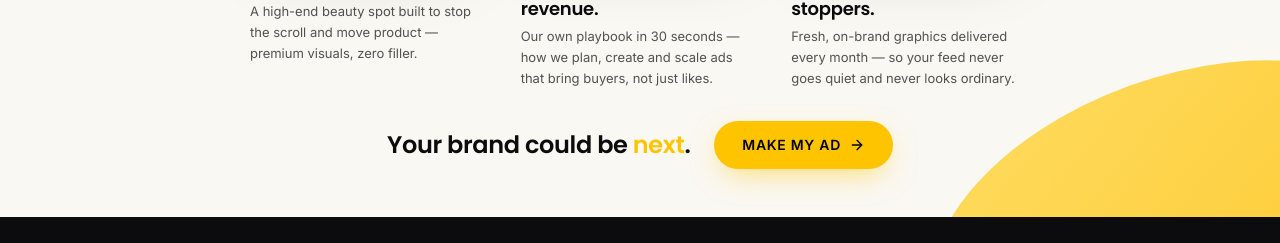
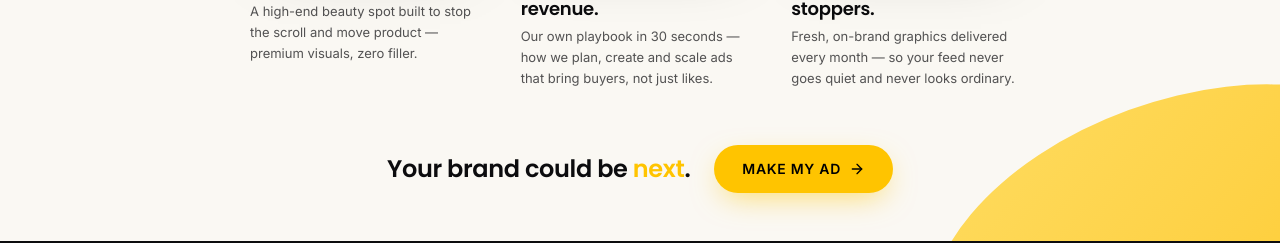
Before and after one commit to JAZA-Group-OS/jaza-media-site, a Next.js app: page / in a window 1280 px wide. Shown: the part 1599-1842 px from the top of the page. Built offline with nearby package versions, Linux system fonts and the light colour scheme; no server answers; a web font is replaced by a local one.

Commit message:
style(recent-output): Make my ad row sits a little lower under the cards

```diff
--- a/components/recent-work.tsx
+++ b/components/recent-work.tsx
@@ -141,7 +141,7 @@ export function RecentWork() {
           ))}
         </div>
 
-        <Reveal className="mt-8 flex flex-col items-center gap-3 text-center sm:flex-row sm:justify-center sm:gap-6 md:mt-8">
+        <Reveal className="mt-12 flex flex-col items-center gap-3 text-center sm:flex-row sm:justify-center sm:gap-6 md:mt-14">
           <p className="font-serif text-xl md:text-2xl">
             Your brand could be <span className="text-[#FFC400]">next</span>.
           </p>
```
